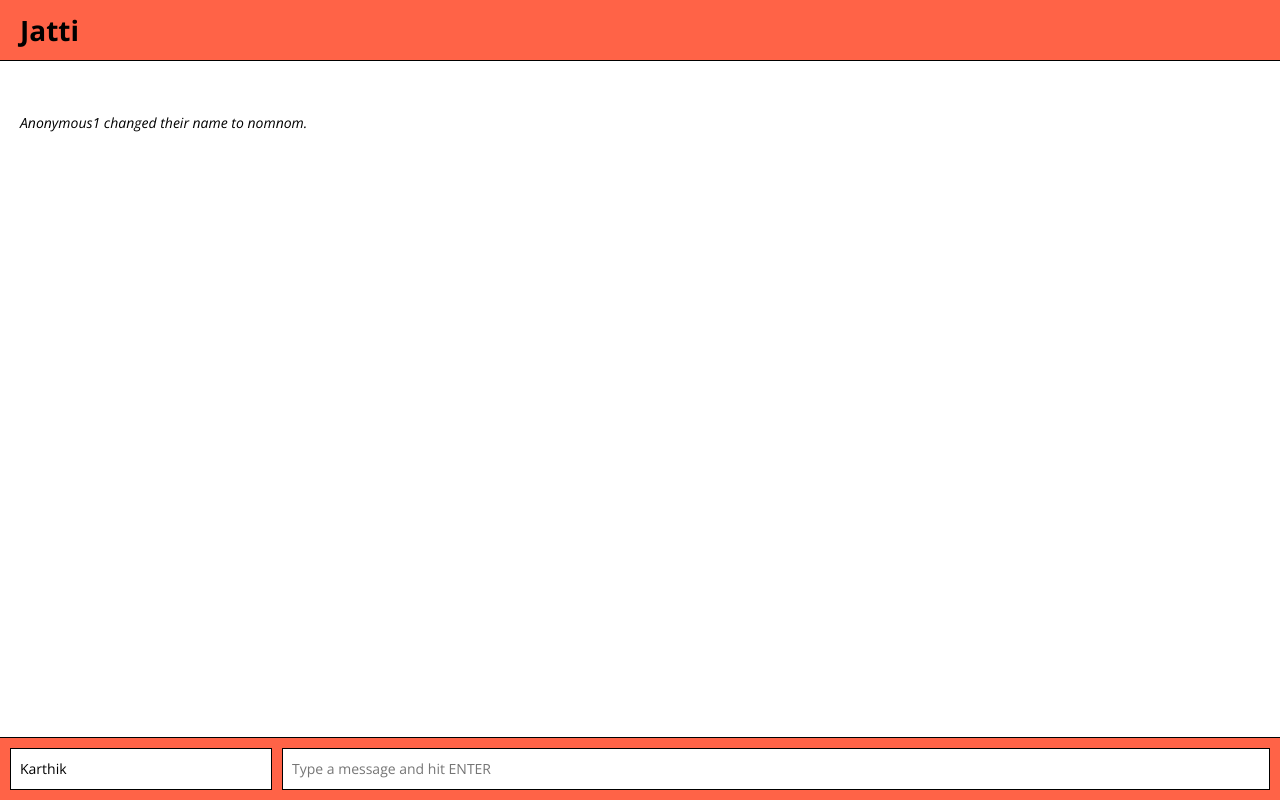
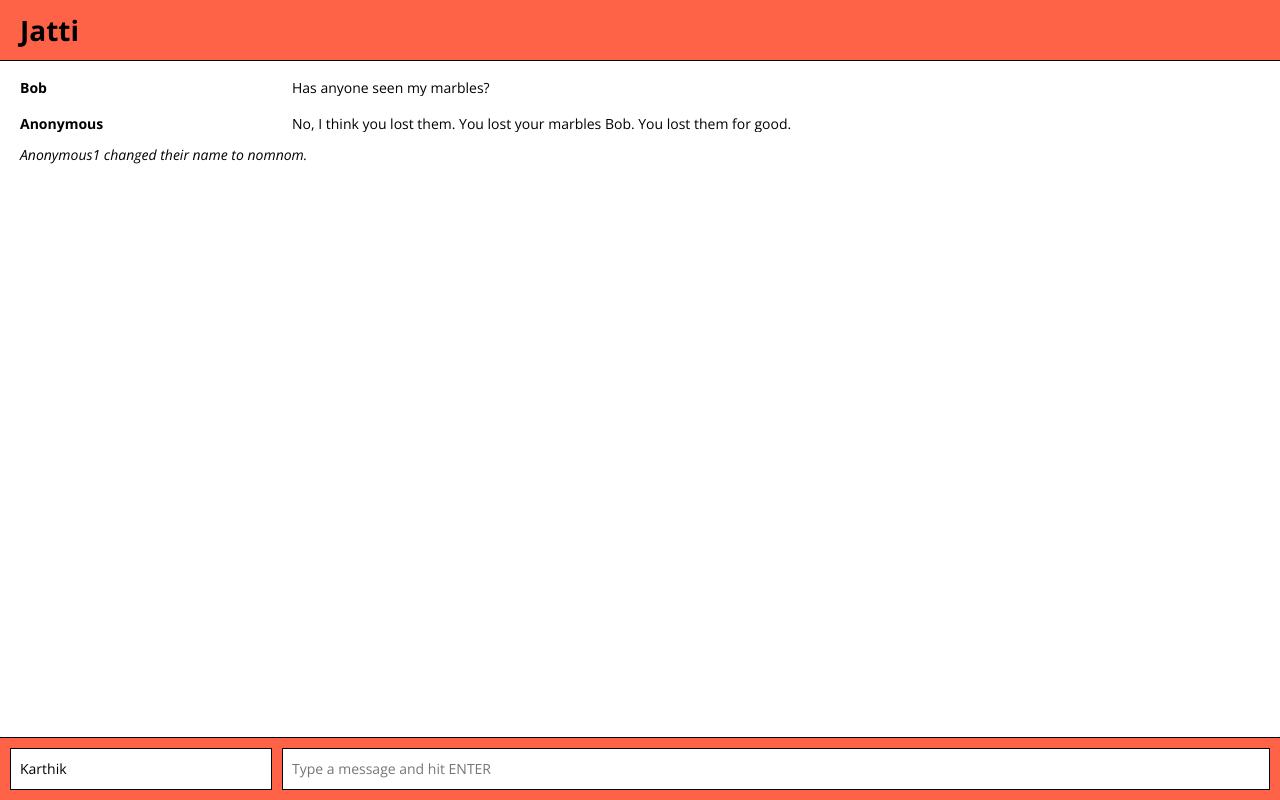
Before and after one commit to karthik83/chatty, a React app: page / in a window 1280 px wide. Built offline with nearby package versions, Linux system fonts and the light colour scheme.

Commit message:
Fixed - Passed messages as props and received warning message regarding keys

```diff
--- a/src/App.jsx
+++ b/src/App.jsx
@@ -12,11 +12,13 @@ class App extends Component {
 	  messages: [
 	    {
 	      username: "Bob",
-	      content: "Has anyone seen my marbles?"
+	      content: "Has anyone seen my marbles?",
+	      id: "1"
 	    },
 	    {
 	      username: "Anonymous",
-	      content: "No, I think you lost them. You lost your marbles Bob. You lost them for good."
+	      content: "No, I think you lost them. You lost your marbles Bob. You lost them for good.",
+	      id: "2"
 	    }
 	  ]
 	};
--- a/src/Message.jsx
+++ b/src/Message.jsx
@@ -4,7 +4,7 @@ class MessageList extends Component {
     return (
       <div className = "message">
         <span className="message-username"> {this.props.username}</span>
-        <span className="message-content">{this.props.message}</span>
+        <span className="message-content">{this.props.content}</span>
       </div>
     );
   }
--- a/src/MessageList.jsx
+++ b/src/MessageList.jsx
@@ -6,7 +6,7 @@ class MessageList extends Component {
 	  <main className='messages'>
 	    {
 	      this.props.messages.map((message) => {
-	        return (<Message messages={this.props.messages} />);
+	        return (<Message content={message.content} username={message.username} />);
 	      })
 	    }
 	    <div className='message system'>
```
